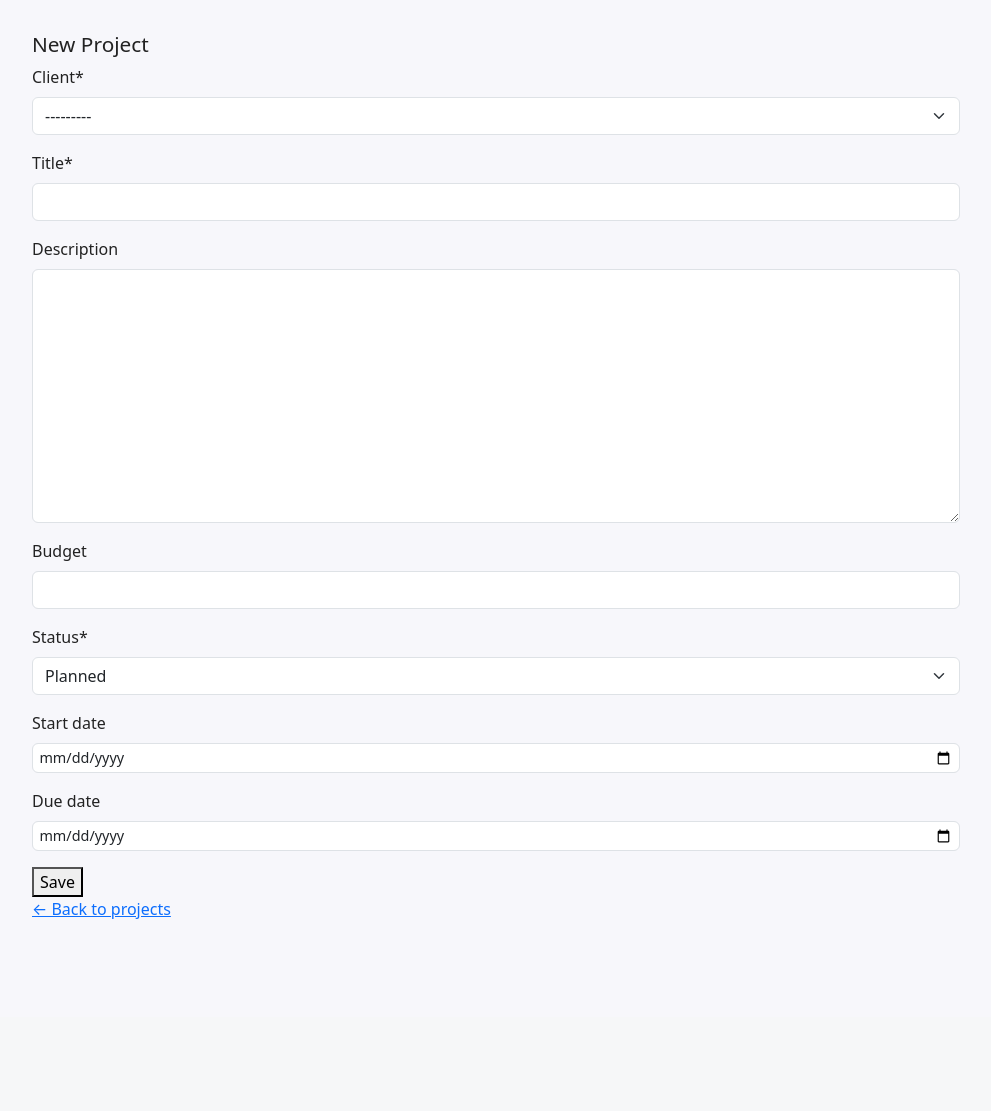
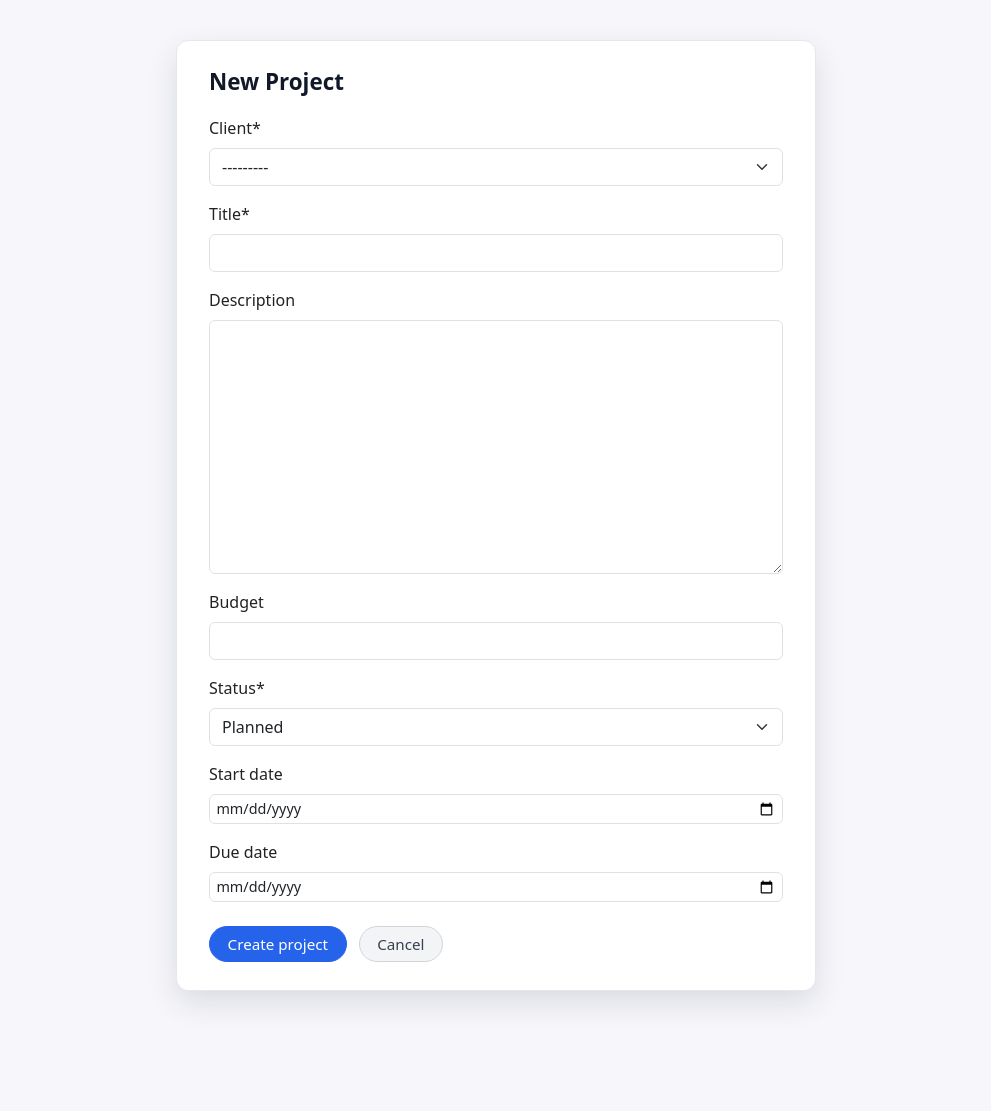
Before and after one commit to Annette3125/freelancer-crm, a Django app: page /clients/projects/new/ in a window 1280 px wide. Shown: the part 85-1196 px from the top of the page, without its empty margins (144-1135 px from the left). Before the commit the page ends 1004 px from the top, so only its background shows below. Run offline with Django 5.2, Linux system fonts and the light colour scheme; the visitor is signed in with stand-in values (Sample User, id 1); data that the repository does not hold is empty; some libraries are stand-ins or nearby versions.

Commit message:
style client & project forms with centered card layout

```diff
--- a/static/css/base.css
+++ b/static/css/base.css
@@ -229,3 +229,66 @@ input[type="date"] {
     font-weight: 600;
     margin-right: 0.25rem;
 }
+
+
+/* === Forms / cards === */
+
+.form-card {
+    max-width: 640px;
+    margin: 2.5rem auto;
+    padding: 1.75rem 2rem;
+    background: #ffffff;
+    border-radius: 0.75rem;
+    box-shadow: 0 12px 30px rgba(15, 23, 42, 0.12);
+    border: 1px solid #e5e7eb;
+}
+
+.form-title {
+    margin-top: 0;
+    margin-bottom: 1.25rem;
+    font-size: 1.4rem;
+    font-weight: 600;
+    color: #111827;
+}
+
+.form-actions {
+    display: flex;
+    gap: 0.75rem;
+    margin-top: 1.5rem;
+}
+
+/* Buttons */
+
+.btn {
+    display: inline-flex;
+    align-items: center;
+    justify-content: center;
+    padding: 0.5rem 1.1rem;
+    font-size: 0.95rem;
+    border-radius: 999px;
+    border: 1px solid transparent;
+    cursor: pointer;
+    text-decoration: none;
+    line-height: 1.2;
+}
+
+.btn-primary {
+    background: #2563eb;
+    border-color: #2563eb;
+    color: #ffffff;
+}
+
+.btn-primary:hover {
+    background: #1d4ed8;
+    border-color: #1d4ed8;
+}
+
+.btn-secondary {
+    background: #f3f4f6;
+    border-color: #d1d5db;
+    color: #374151;
+}
+
+.btn-secondary:hover {
+    background: #e5e7eb;
+}
--- a/templates/projects/project_form.html
+++ b/templates/projects/project_form.html
@@ -6,12 +6,15 @@
     {% if form.instance.pk %}
         Edit project – Clients &amp; Projects
     {% else %}
-        New Project
+        New project – Clients &amp; Projects
     {% endif %}
 {% endblock %}
 
 {% block content %}
-    <h2>
+
+
+  <div class="form-card">
+      <h2 class="form-title">
         {% if form.instance.pk %}
             Edit Project
         {% else %}
@@ -19,13 +22,24 @@
         {% endif %}
     </h2>
 
-    <form method="post">
-        {% csrf_token %}
-         {{ form|crispy }}
-        <button type="submit">Save</button>
-    </form>
+   <form method="post" novalidate>
+          {% csrf_token %}
+          {{ form|crispy }}
 
-    <p>
-        <a href="{% url 'project_list' %}">← Back to projects</a>
-    </p>
+          <div class="form-actions">
+              <button type="submit" class="btn btn-primary">
+                  {% if form.instance.pk %}
+                      Save changes
+                  {% else %}
+                      Create project
+                  {% endif %}
+              </button>
+
+              <a href="{% url 'project_list' %}" class="btn btn-secondary">
+                  Cancel
+              </a>
+          </div>
+      </form>
+  </div>
+
 {% endblock %}
```
Also changed, not shown: templates/clients/client_form.html (+19 -7 lines).
